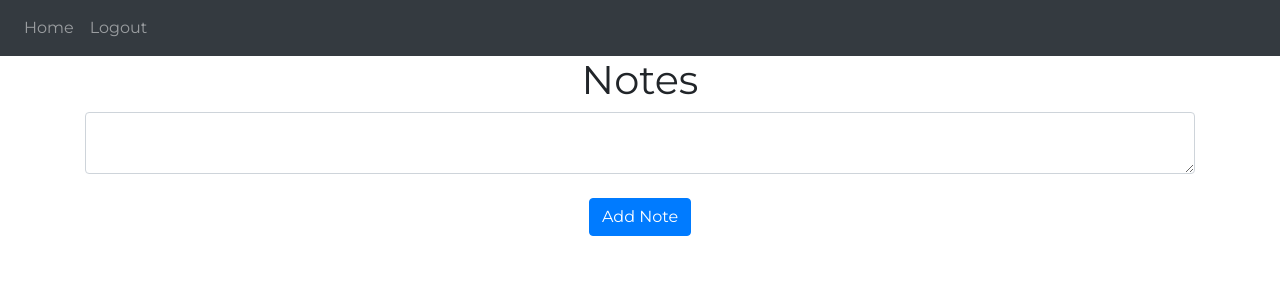
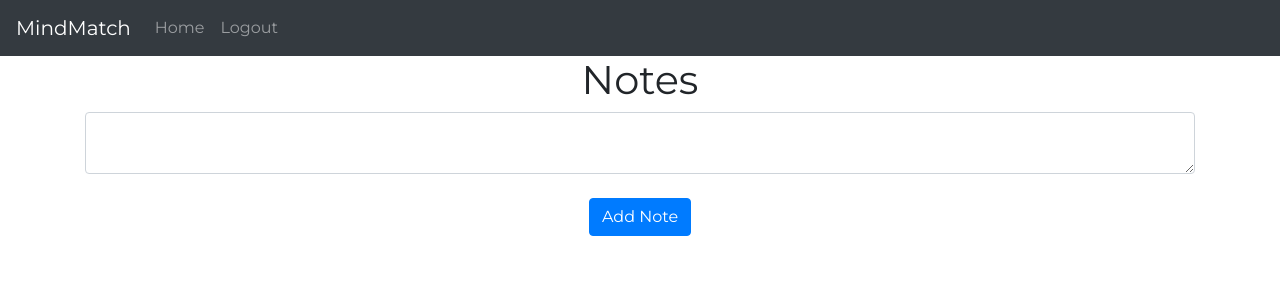
Before and after one commit to SpOOkRS1/MindMatch, a Flask app: page / in a window 1280 px wide. Shown: the top 300 px of the page. Run offline with Flask 2, Linux system fonts and the light colour scheme; the visitor is signed in with stand-in values (Sample User, id 1); data comes from the database, SQL or seed files in the repository; data that the repository does not hold is empty; some libraries are stand-ins or nearby versions.

Commit message:
Added css styling and brand name

```diff
--- a/website/templates/base.html
+++ b/website/templates/base.html
@@ -11,6 +11,7 @@
    </head>
    <body>
        <nav class="navbar navbar-expand-lg navbar-dark bg-dark">
+         <a class="navbar-brand" href="/">MindMatch</a>
            <button class="navbar-toggler" type="button" data-toggle="collapse" data-target="#navbar">
                <span class="navbar-toggler-icon"></span>
            </button>
```
